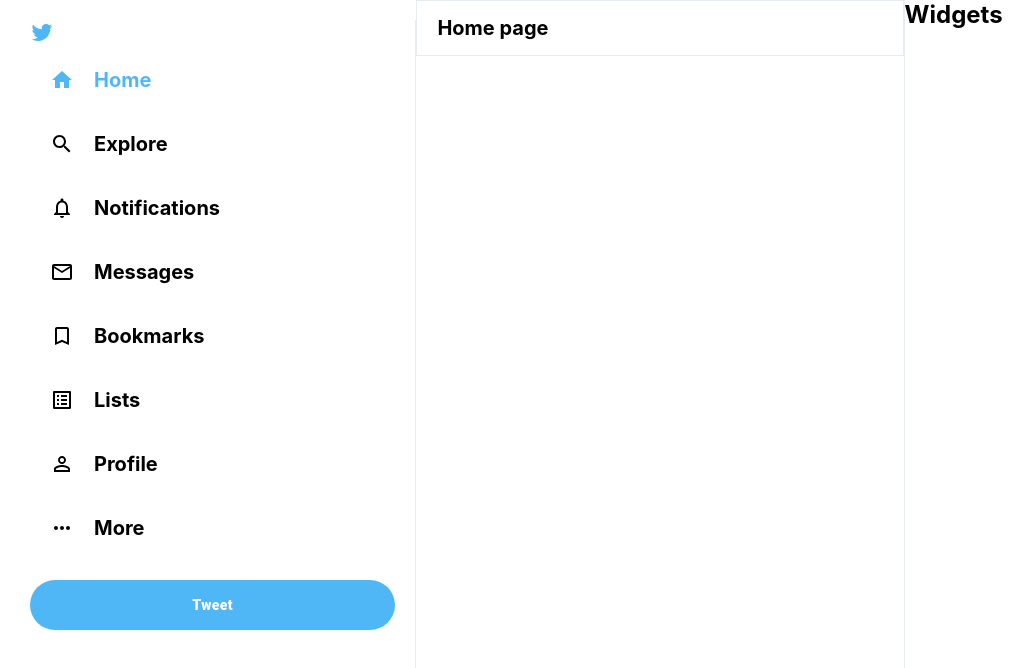
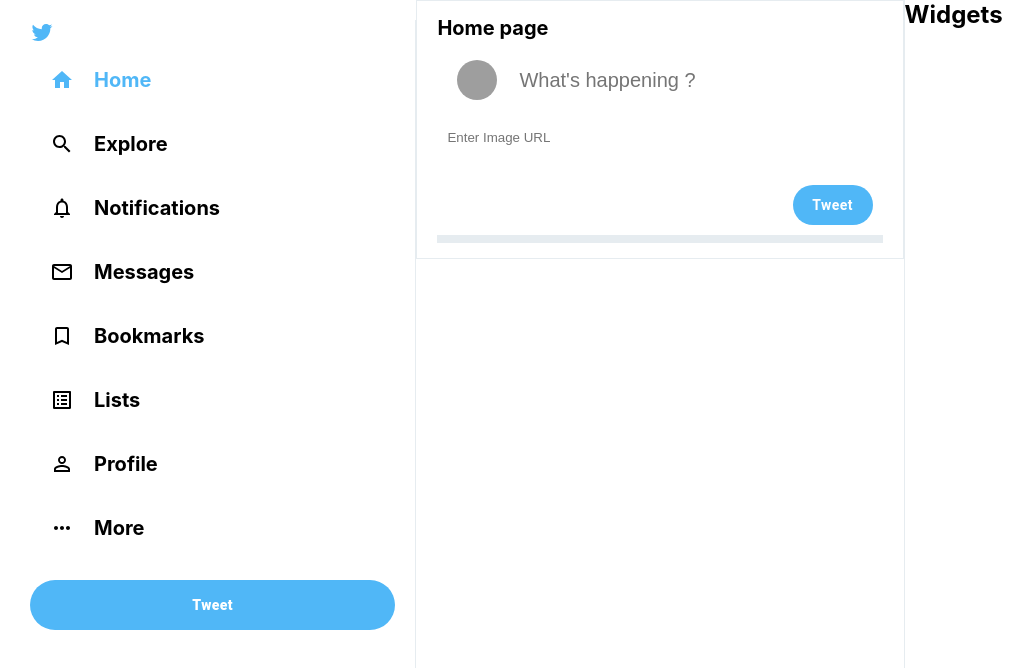
Before and after one commit to sahilm-10/twitter-clone, a React (Create React App) app: page / in a window 1280 px wide. Shown: the top 668 px of the page, without its empty margins (0-1035 px from the left). Built offline with nearby package versions, Linux system fonts and the light colour scheme; grey boxes are pictures that could not be loaded.

Commit message:
TweetBox added

```diff
--- a/src/Feed.js
+++ b/src/Feed.js
@@ -1,5 +1,6 @@
 import React from 'react';
 import "./Feed.css";
+import TweetBox from './TweetBox';
 
 function Feed() {
   return (
@@ -8,6 +9,7 @@
         <div className='feed__header'>
         <h2 className=''>Home page</h2>
         {/* Tweet */}
+        <TweetBox/>
 
         {/* Post */}
         {/* Post */}
--- /dev/null
+++ b/src/TweetBox.css
@@ -0,0 +1,36 @@
+.tweetBox{
+    padding-bottom: 10px ;
+    border-bottom: 8px solid var(--twitter-background);
+    padding-right: 10px;
+}
+.tweetBox__input{
+    display: flex;
+    padding: 20px;
+}
+.tweetBox > form{
+    display: flex;
+    flex-direction: column;
+}
+.tweetBox__input > input{
+    flex: 1;
+    margin-left: 20px;
+    font-size: 20px;
+    border: none;
+}
+.tweetBox__imageInput{
+    border: none;
+    padding: 10px;
+}
+.tweetBox__tweetButton{
+    background-color: var(--twitter-color) !important;
+    border: none !important;
+    color: white !important;
+    font-weight: 700 !important;
+    text-transform: inherit !important;
+    /* inherit for removing captialize using that of parent */
+    border-radius: 30px !important;
+    width: 80px;
+    height: 40px !important;
+    margin-top: 30px !important;
+    margin-left: auto !important;
+}
--- /dev/null
+++ b/src/TweetBox.js
@@ -0,0 +1,22 @@
+import React from 'react';
+import "./TweetBox.css";
+import {Avatar , Button} from "@material-ui/core";
+// Avatar -> circled image
+
+
+function TweetBox() {
+  return (
+    <div className='tweetBox'>
+        <form>
+            <div className='tweetBox__input'>
+                <Avatar src="https://www.signivis.com/img/custom/avatars/member-avatar-01.png"/>
+                <input placeholder="What's happening ?" type = "text"/>
+            </div>
+            <input className='tweetBox__imageInput' placeholder='Enter Image URL'/>
+            <Button className="tweetBox__tweetButton">Tweet</Button>
+        </form>
+    </div>
+  )
+}
+
+export default TweetBox
```
